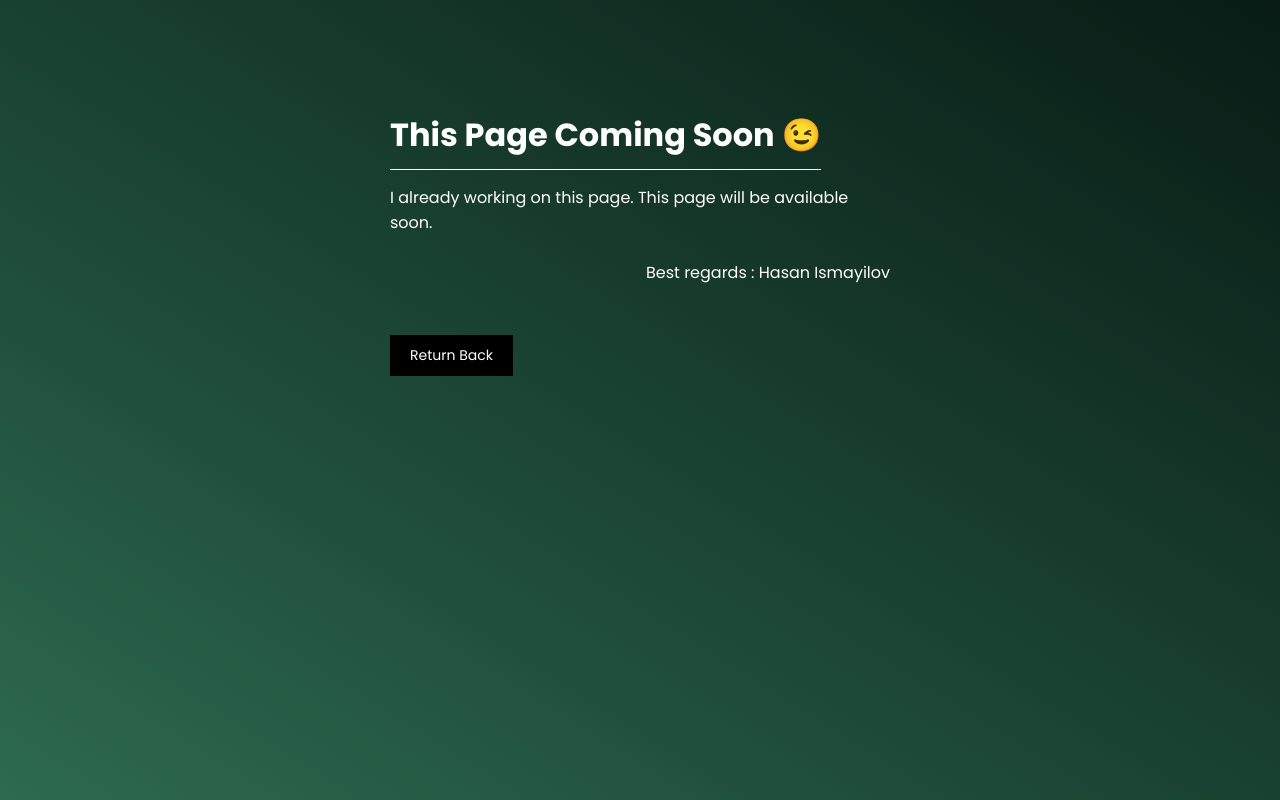
After one commit to HesenIsmayilov44/djangoOnHeroku, a Django app: page /cv/ in a window 1280 px wide. The commit adds this page. Run offline with Django 3.2, Linux system fonts and the light colour scheme.

Commit message:
Start create site

```diff
--- a/djangoonheroku/urls.py
+++ b/djangoonheroku/urls.py
@@ -15,9 +15,13 @@ Including another URLconf
 """
 from django.contrib import admin
 from django.urls import path
-from portifolio.views import index
+from portifolio.views import index, comingsoon
 
 urlpatterns = [
     path('admin/', admin.site.urls),
     path('', index),
+    path('home/', index),
+    path('about/', comingsoon),
+    path('cv/', comingsoon),
+    path('contact/', comingsoon),
 ]
--- /dev/null
+++ b/portifolio/templates/comingsoon.html
@@ -0,0 +1,70 @@
+<!DOCTYPE html>
+<html lang="en">
+<head>
+    <meta charset="UTF-8">
+    <meta http-equiv="X-UA-Compatible" content="IE=edge">
+    <meta name="viewport" content="width=device-width, initial-scale=1.0">
+    <title>Coming Soon</title>
+    <style>
+        @import url('https://fonts.googleapis.com/css2?family=Poppins:ital,wght@0,100;0,200;0,300;0,400;0,500;0,600;0,700;0,800;0,900;1,100;1,200;1,300;1,400;1,500;1,600;1,700;1,800;1,900&display=swap');
+        *{
+            padding: 0;
+            margin: 0;
+            box-sizing: border-box;
+        }
+        body{
+            min-height: 100vh;
+            background-image: linear-gradient(to right top, #2d6a4f, #235540, #194131, #112e23, #081c15);
+            padding: 1px;
+            font-family: 'Poppins', sans-serif;
+        }
+        div{
+            max-width: 500px;
+            /* border: 1px solid black; */
+            margin: 100px auto;
+            color: #fff;
+        }
+        h1{
+            border-bottom: 1px solid #fff;
+            display: inline-block;
+            padding: 10px 0;
+        }
+        span{
+            display: block;
+            text-align: end;
+            margin-top: 10px;
+        }
+        p{
+            padding: 15px 0;
+        }
+        a{
+            text-align: center;
+            color: #fff;
+            text-decoration: none;
+            background: black;
+            font-size: 14px;
+            padding: 10px 20px;
+            display: inline-block;
+            margin-top: 50px;
+        }
+        a:hover{
+            color: black;
+            background: #fff;
+            transition: 400ms ease-in-out;
+        }
+        a:active{
+            color: black;
+            background: #fff;
+            transition: 400ms ease-in-out;
+        }
+    </style>
+</head>
+<body>
+    <div>
+        <h1>This Page Coming Soon 😉</h1>
+        <p>I already working on this  page. This page will be available soon.</p>
+        <span>Best regards : Hasan Ismayilov</span>
+        <a href="/home">Return Back</a>
+    </div>
+</body>
+</html>
--- a/portifolio/views.py
+++ b/portifolio/views.py
@@ -3,3 +3,6 @@ from django.shortcuts import render, HttpResponse
 # Create your views here.
 def index(request):
     return render(request,'index.html')
+
+def comingsoon(request):
+    return render(request,'comingsoon.html')
--- /dev/null
+++ b/static/index/responsive.css
@@ -0,0 +1,5 @@
+@media only screen and (max-width: 800px){
+    .container{
+        width: 100%;
+    }
+}
```
Also changed, not shown: portifolio/templates/index.html (+17 -1 lines), static/index/style.css (+64 -1 lines).
